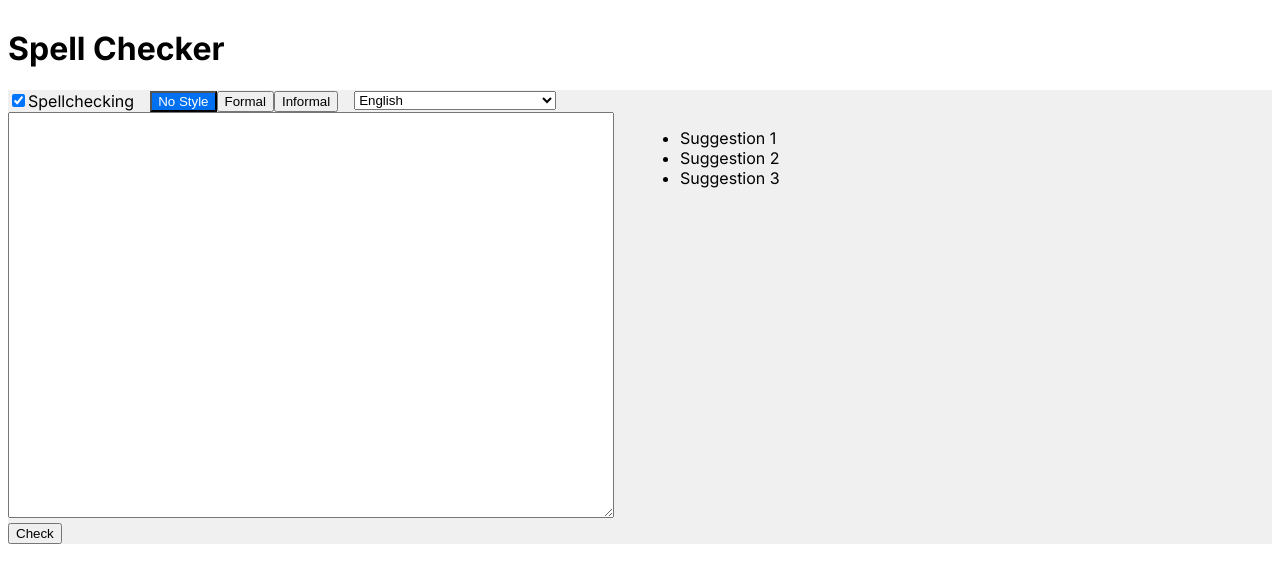
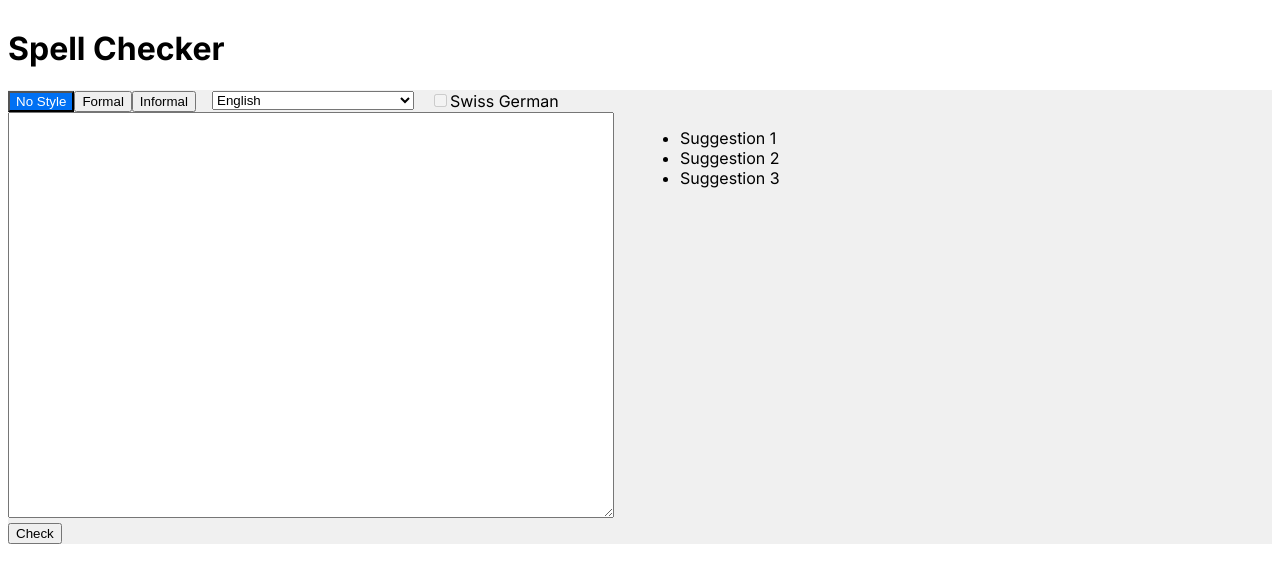
Before and after one commit to cheesestringhustler/llm-text-optimizer, a Next.js app: page / in a window 1280 px wide. Shown: the top 582 px of the page. Built offline with nearby package versions, Linux system fonts and the light colour scheme.

Commit message:
Swiss German option

```diff
--- a/components/Editor.tsx
+++ b/components/Editor.tsx
@@ -5,7 +5,7 @@ import commonLanguages from "../languages.json";
 
 function Editor() {
     const [text, setText] = useState("");                           // Text input by the user
-    const [language, setLanguage] = useState("en");                 // Selected language, default is English
+    const [languageCode, setLanguageCode] = useState("en");         // Selected language, default is English
     const [optimizedText, setOptimizedText] = useState('');         // Text after optimization
     const [promptStyle, setPromptStyle] = useState("no-style");     // Style of the prompt
     const [debouncedText, setDebouncedText] = useState(text);       // Debounced text for delayed processing
@@ -27,7 +27,7 @@ function Editor() {
                     });
                     const data = await response.json();
                     console.log(data);
-                    setLanguage(data);
+                    setLanguageCode(data);
                     setDebouncedText(text);
                 }
             }, 3000);
@@ -42,29 +42,30 @@ function Editor() {
     useEffect(() => {
         const selectElement = document.querySelector('select');
         if (selectElement) {
-            selectElement.value = language;
-            const changeLanguage = (event: Event) => {
+            selectElement.value = languageCode;
+            const changeLanguageCode = (event: Event) => {
                 const target = event.target as HTMLSelectElement;
-                setLanguage(target.value);
+                setLanguageCode(target.value);
             };
-            selectElement.addEventListener('change', changeLanguage);
+            selectElement.addEventListener('change', changeLanguageCode);
 
             return () => {
-                selectElement.removeEventListener('change', changeLanguage);
+                selectElement.removeEventListener('change', changeLanguageCode);
             };
         }
-    }, [language]);
+    }, [languageCode]);
 
     // Handler for form submission
     const handleSubmit = async (e: React.FormEvent<HTMLFormElement>) => {
         e.preventDefault();
+        const languageName = commonLanguages.find((lang) => lang.code === languageCode)?.name;
         // Fetching optimized text from the server
         const response = await fetch('/api/optimize', {
           method: 'POST',
           headers: {
             'Content-Type': 'application/json',
           },
-          body: JSON.stringify({ text, language }),
+          body: JSON.stringify({ text, languageName }),
         });
         const data = await response.json();
         setOptimizedText(data.optimizedText);
@@ -75,20 +76,23 @@ function Editor() {
 
             {/* Control parameters to adjust the prompt style and language */}
             <div className={styles.controls}>
-                <label className={styles.option}>
-                    <input type="checkbox" defaultChecked />
-                    Spellchecking
-                </label>
                 <div className={styles.option}>
                     <button className={promptStyle === "no-style" ? styles.active : ""} onClick={() => setPromptStyle("no-style")}>No Style</button>
                     <button className={promptStyle === "formal" ? styles.active : ""} onClick={() => setPromptStyle("formal")}>Formal</button>
                     <button className={promptStyle === "informal" ? styles.active : ""} onClick={() => setPromptStyle("informal")}>Informal</button>
                 </div>
-                <select className={styles.option} value={language} onChange={(e) => setLanguage(e.target.value)}>
+                <select className={styles.option} value={languageCode} onChange={(e) => setLanguageCode(e.target.value)}>
                     {commonLanguages.map(lang => (
                         <option key={lang.code} value={lang.code}>{lang.name}</option> // Mapping language options to select element
                     ))}
                 </select>
+                {/* Checkbox for Swiss German option */}
+                <div className={styles.option}>
+                    <label>
+                        <input type="checkbox" onChange={(e) => setLanguageCode(e.target.checked ? "de-ch" : "de")} checked={languageCode === "de-ch"} disabled={languageCode !== "de" && languageCode !== "de-ch"} />
+                        Swiss German
+                    </label>
+                </div>
             </div>
 
             {/* Main user interaction to enter text, submit and integrate suggestions */}
```
